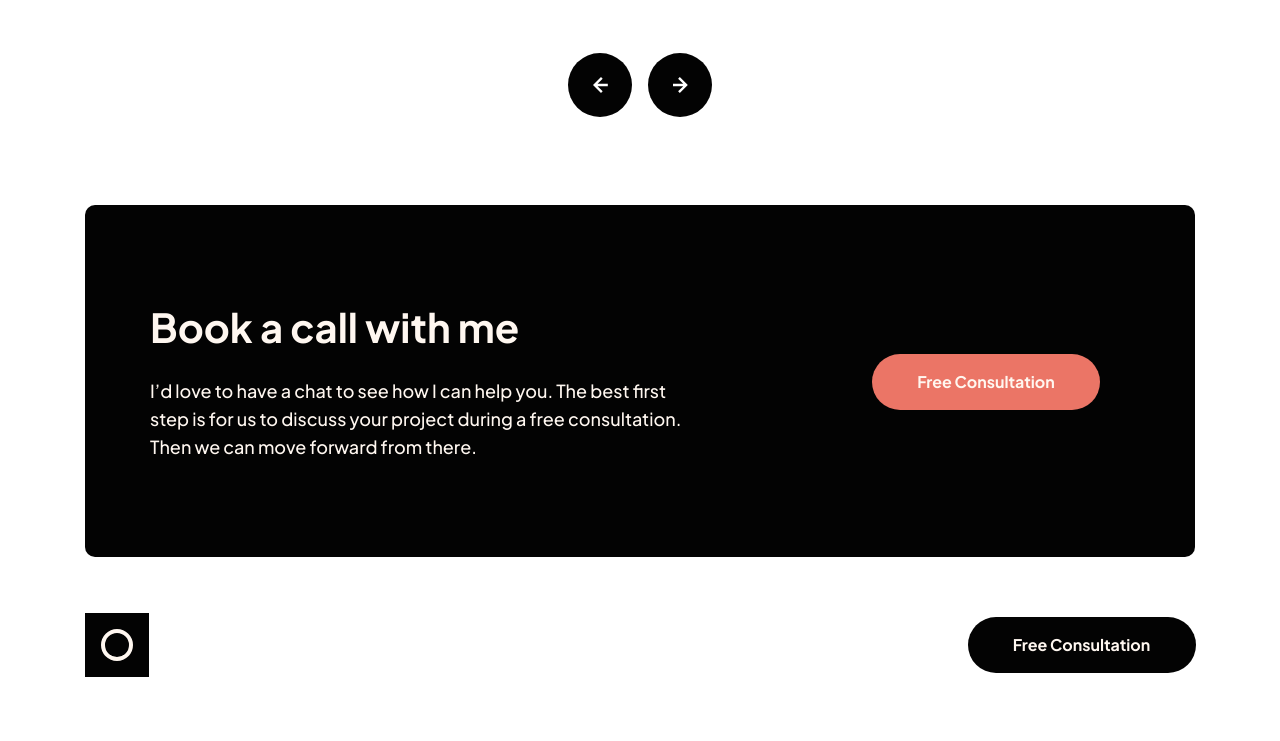
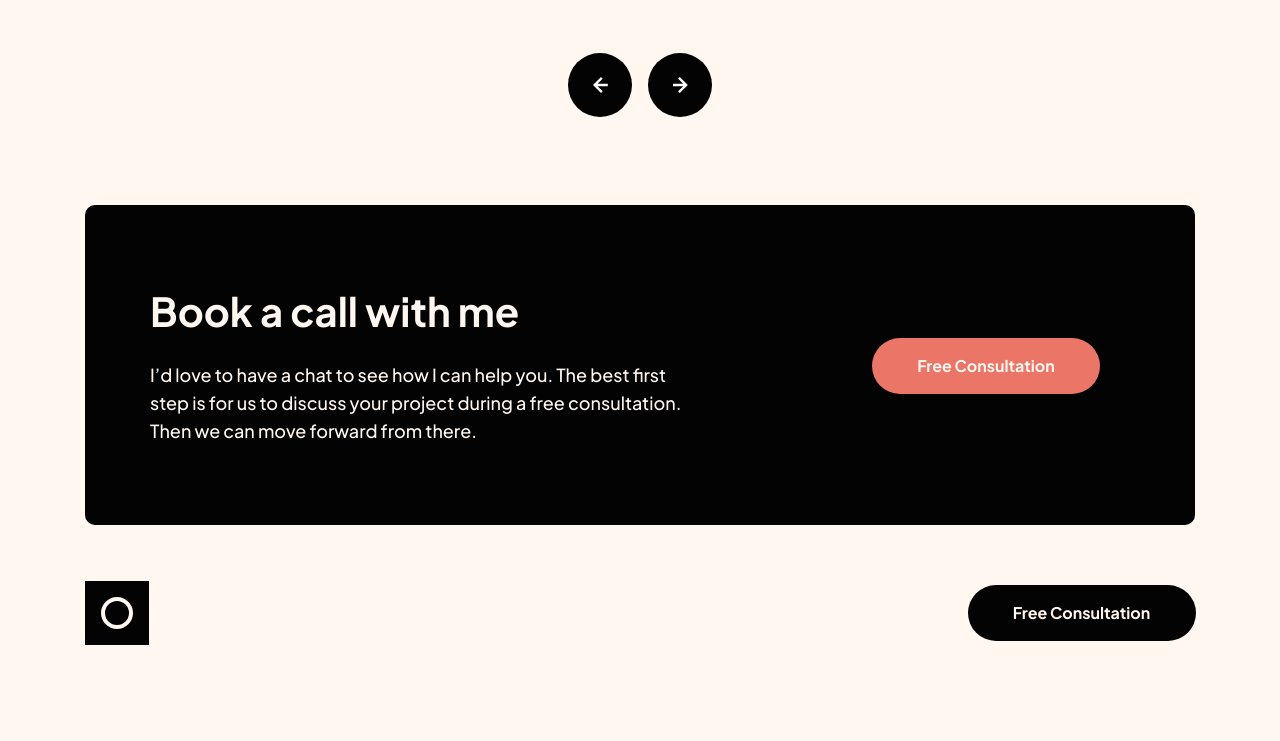
Before and after one commit to Jason-Donmoyer/single-page-design-portfolio, a plain HTML site: page index.html in a window 1280 px wide. Shown: the part 1886-2627 px from the top of the page. After the commit the page ends 2595 px from the top, so only its background shows below. Drawn offline with Linux system fonts and the light colour scheme.

Commit message:
fixed issues: -changed main bg color -adjusted height of contact info container

```diff
--- a/css/styles.css
+++ b/css/styles.css
@@ -28,6 +28,7 @@
   --main-light-color: hsl(28, 100%, 97%);
   --main-nuetral-color: hsl(30, 5%, 45%);
   --main-dark-color: hsl(0, 0%, 1%);
+  --main-bg-color: hsl(30, 100%, 97%);
 
   --gd-bg-color: hsl(252, 66%, 62%);
   --uiux-bg-color: hsl(28, 89%, 67%);
@@ -65,6 +66,7 @@ html {
 body {
   font-family: var(--main-font-family);
   font-weight: var(--fw-medium);
+  background-color: var(--main-bg-color);
 }
 
 
@@ -794,6 +796,7 @@ body {
   /* Contact Info Container */
   .contact-info-container {
     max-width: 69.375rem;
+    height: 20rem;
     margin: 5.5rem auto 3.5rem auto;
     padding: 5.0625rem 5.9375rem 5rem 4.0625rem;
     flex-direction: row;
```
